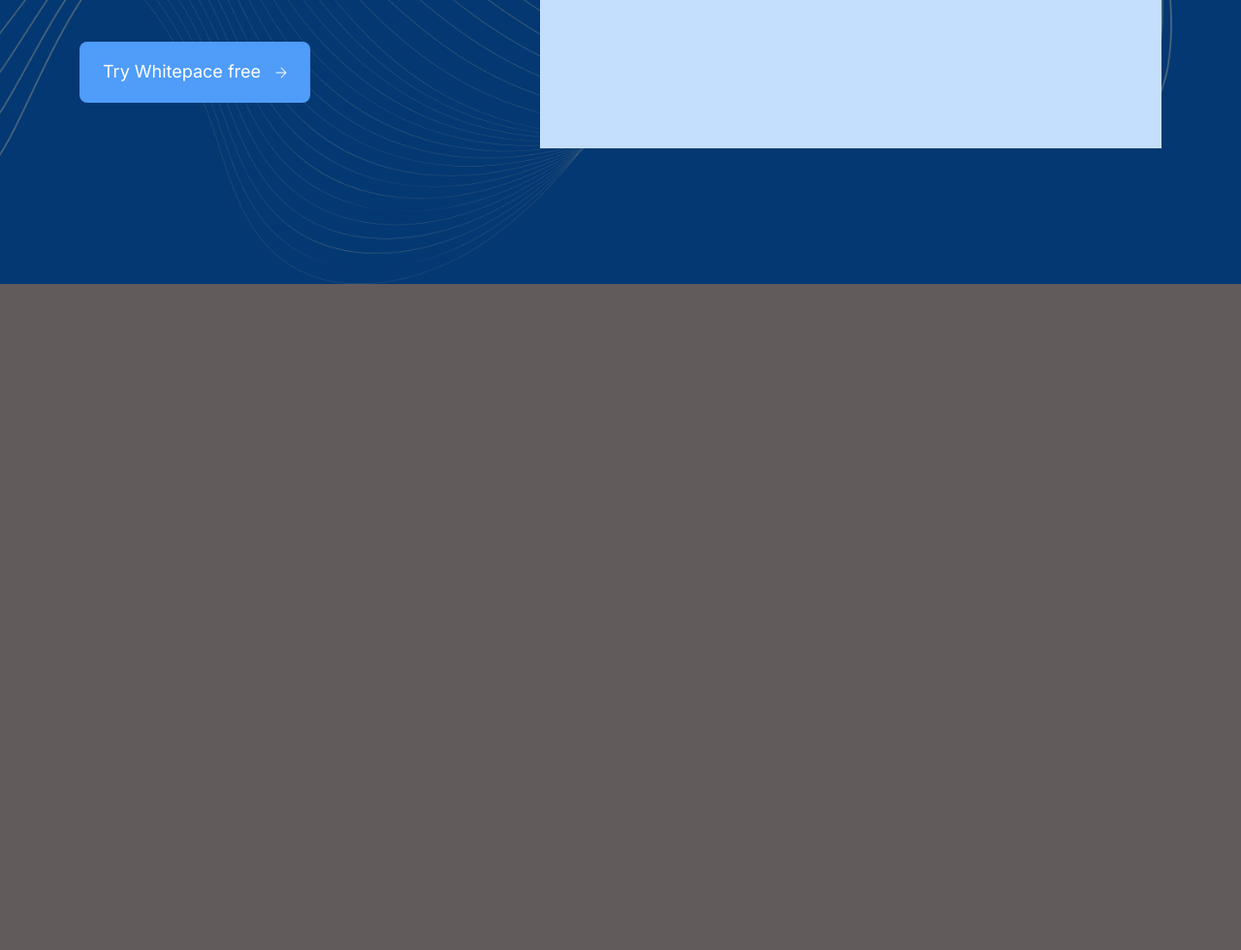
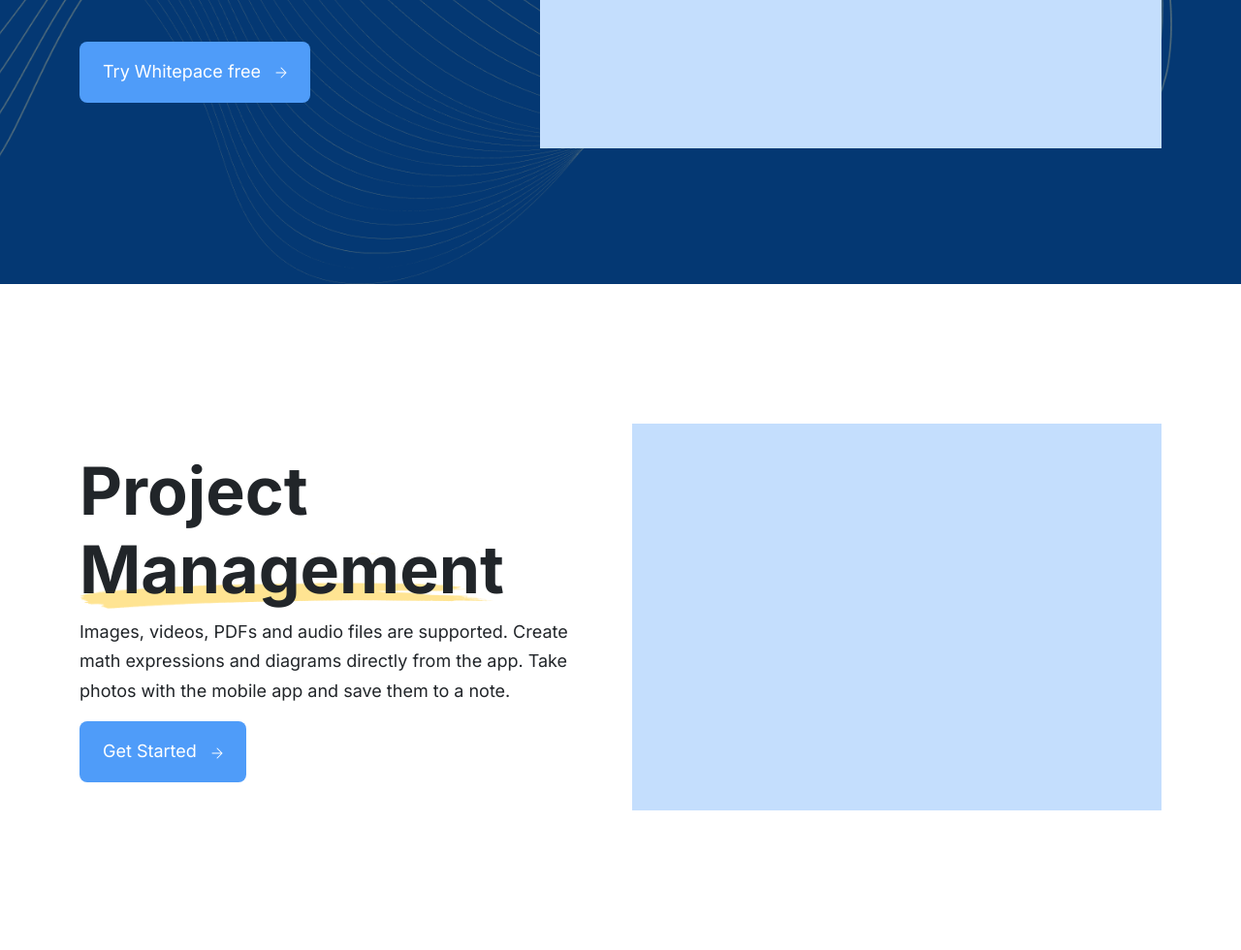
Before and after one commit to reflexsafwan/whitePace_figma_to_html, a plain HTML site: page index.html in a window 1280 px wide. Shown: the part 517-1497 px from the top of the page at 97% size. Before the commit the page ends 810 px from the top, so only its background shows below. Drawn offline with nearby package versions, Linux system fonts and the light colour scheme.

Commit message:
management area done

```diff
--- a/css/style.css
+++ b/css/style.css
@@ -41,6 +41,62 @@ body {
     border-radius: 8px;
     padding: 16px 24px !important;
     color: #043873 !important;
+}
+
+.theme-text h3 {
+    font-size: 68px;
+    font-weight: 700;
+    color: #212529;
+}
+
+.theme-text p {
+    color: #212529;
+}
+
+
+.theme-text h3 span {
+    position: relative;
+    z-index: 1;
+}
+
+.theme-text h3 span::after {
+    position: absolute;
+    content: "";
+    width: 100%;
+    height: 60px;
+    background-image: url('/images/Element.png');
+    background-size: cover;
+    background-repeat: no-repeat;
+    left: 0px;
+    bottom: 0px;
+    z-index: -1;
+}
+
+.section-padding {
+    padding: 144px 0px;
+}
+
+@media (max-width:991px) {
+    .section-padding {
+        padding: 80px 0px;
+    }
+
+    .theme-btn {
+        margin-bottom: 50px;
+    }
+
+    .theme-text {
+        text-align: center;
+    }
+
+    .theme-text h3 {
+        font-size: 36px;
+    }
+
+    .theme-text h3 span::after {
+        height: 30px;
+    }
+
 }
 
 /* Header area css */
@@ -154,3 +210,10 @@ body {
         margin-bottom: 50px;
     }
 }
+
+/* management area css */
+.management-area {
+    background-color: #fff;
+}
+
+/* management-area responsive css */
--- a/index.html
+++ b/index.html
@@ -87,6 +87,7 @@
 
     <!-- Main area start -->
     <main class="main-area">
+        <!-- hero section start -->
         <section class="hero-area">
             <div class="container">
                 <div class="row">
@@ -111,6 +112,35 @@
 
             </div>
         </section>
+        <!-- hero section end -->
+
+        <!-- work management section start -->
+        <section class="management-area section-padding">
+            <div class="container">
+                <div class="project-management">
+                    <div class="row">
+                        <div class="col-lg-6 d-flex align-items-center">
+                            <div class="theme-text">
+                                <h3>Project <br><span>Management</span></h3>
+                                <p>Images, videos, PDFs and audio files are supported. Create math expressions and
+                                    diagrams directly from the app. Take photos with the mobile app and save them to a
+                                    note.</p>
+                                <a class="theme-btn" href="#">
+                                    Get Started
+                                    <img src="./images/Icon.png" alt="">
+                                </a>
+                            </div>
+                        </div>
+                        <div class="col-lg-6">
+                            <div class="project-img">
+                                <img class="img-fluid" src="./images/project-image.png" alt="">
+                            </div>
+                        </div>
+                    </div>
+                </div>
+                <div class="work-management"></div>
+            </div>
+        </section>
     </main>
     <!-- Main area ends -->
 
```
Also changed, not shown: images/Element.png (added), images/project-image.png (added).
